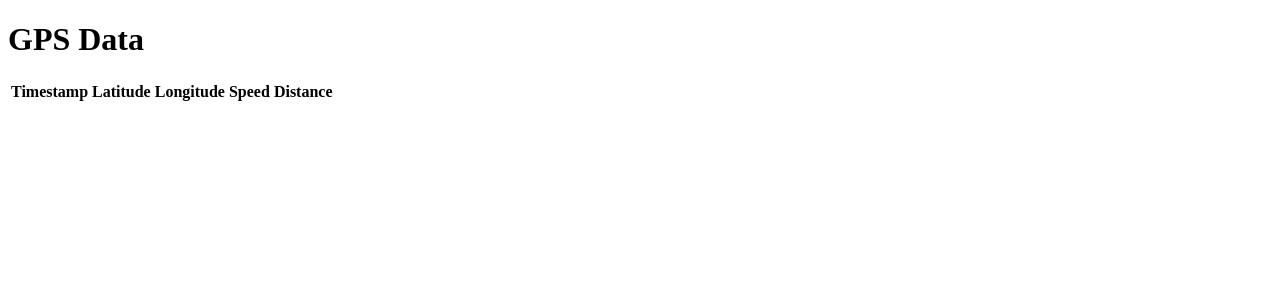
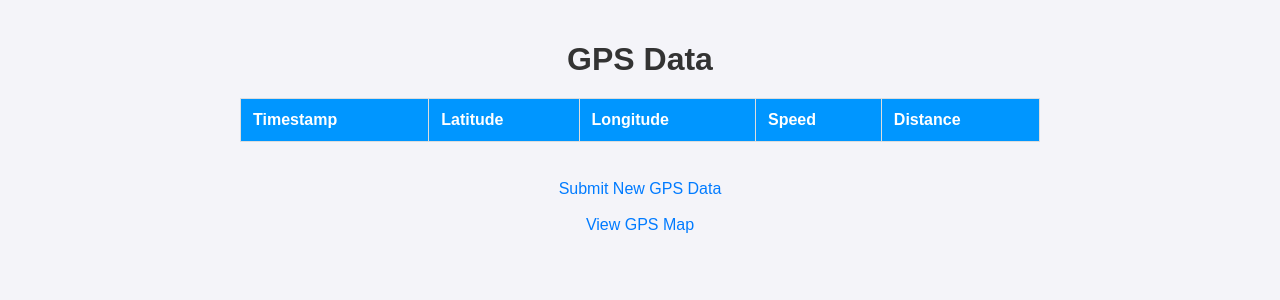
Before and after one commit to bhavesh3323/HERE, a Flask app: page /show_gps_data in a window 1280 px wide. Shown: the top 300 px of the page. Run offline with Flask 3, Linux system fonts and the light colour scheme; lists and menus that the app fills with data are empty.

Commit message:
added code

```diff
--- a/templates/gps_data.html
+++ b/templates/gps_data.html
@@ -2,7 +2,50 @@
 <html lang="en">
 <head>
     <meta charset="UTF-8">
+    <meta name="viewport" content="width=device-width, initial-scale=1.0">
     <title>GPS Data</title>
+    <style>
+        body {
+            font-family: Arial, sans-serif;
+            background-color: #f4f4f9;
+            margin: 0;
+            padding: 0;
+            display: flex;
+            justify-content: center;
+            align-items: center;
+            flex-direction: column;
+            padding: 20px;
+        }
+        h1 {
+            color: #333;
+            margin-bottom: 20px;
+        }
+        table {
+            width: 100%;
+            max-width: 800px;
+            border-collapse: collapse;
+            margin-bottom: 20px;
+        }
+        th, td {
+            border: 1px solid #ddd;
+            padding: 12px;
+            text-align: left;
+        }
+        th {
+            background-color: #0096FF;
+            color: white;
+        }
+        tr:nth-child(even) {
+            background-color: #f2f2f2;
+        }
+        a {
+            color: #007bff;
+            text-decoration: none;
+        }
+        a:hover {
+            text-decoration: underline;
+        }
+    </style>
 </head>
 <body>
     <h1>GPS Data</h1>
@@ -14,15 +57,19 @@
             <th>Speed</th>
             <th>Distance</th>
         </tr>
-        {% for data in gps_data %}
+        {% for row in gps_data %}
         <tr>
-            <td>{{ data.timestamp }}</td>
-            <td>{{ data.latitude }}</td>
-            <td>{{ data.longitude }}</td>
-            <td>{{ data.speed }}</td>
-            <td>{{ data.distance }}</td>
+            <td>{{ row.timestamp }}</td>
+            <td>{{ row.latitude }}</td>
+            <td>{{ row.longitude }}</td>
+            <td>{{ row.speed }}</td>
+            <td>{{ row.distance }}</td>
         </tr>
         {% endfor %}
     </table>
+    <br>
+    <a href="/gps">Submit New GPS Data</a>
+    <br>
+    <a href="/map">View GPS Map</a>
 </body>
 </html>
--- a/templates/gps_map.html
+++ b/templates/gps_map.html
@@ -52,7 +52,12 @@
             map.addObject(polyline);
         } else {
             alert('No GPS data available to generate the map.');
+        <br>
+        <a href="/gps">Submit New GPS Data</a>
+        <br>
+        <a href="/show_gps_data">View GPS Data</a>
         }
+
     </script>
 </body>
 </html>
```
Also changed, not shown: templates/submit_data.html (+69 -10 lines).
